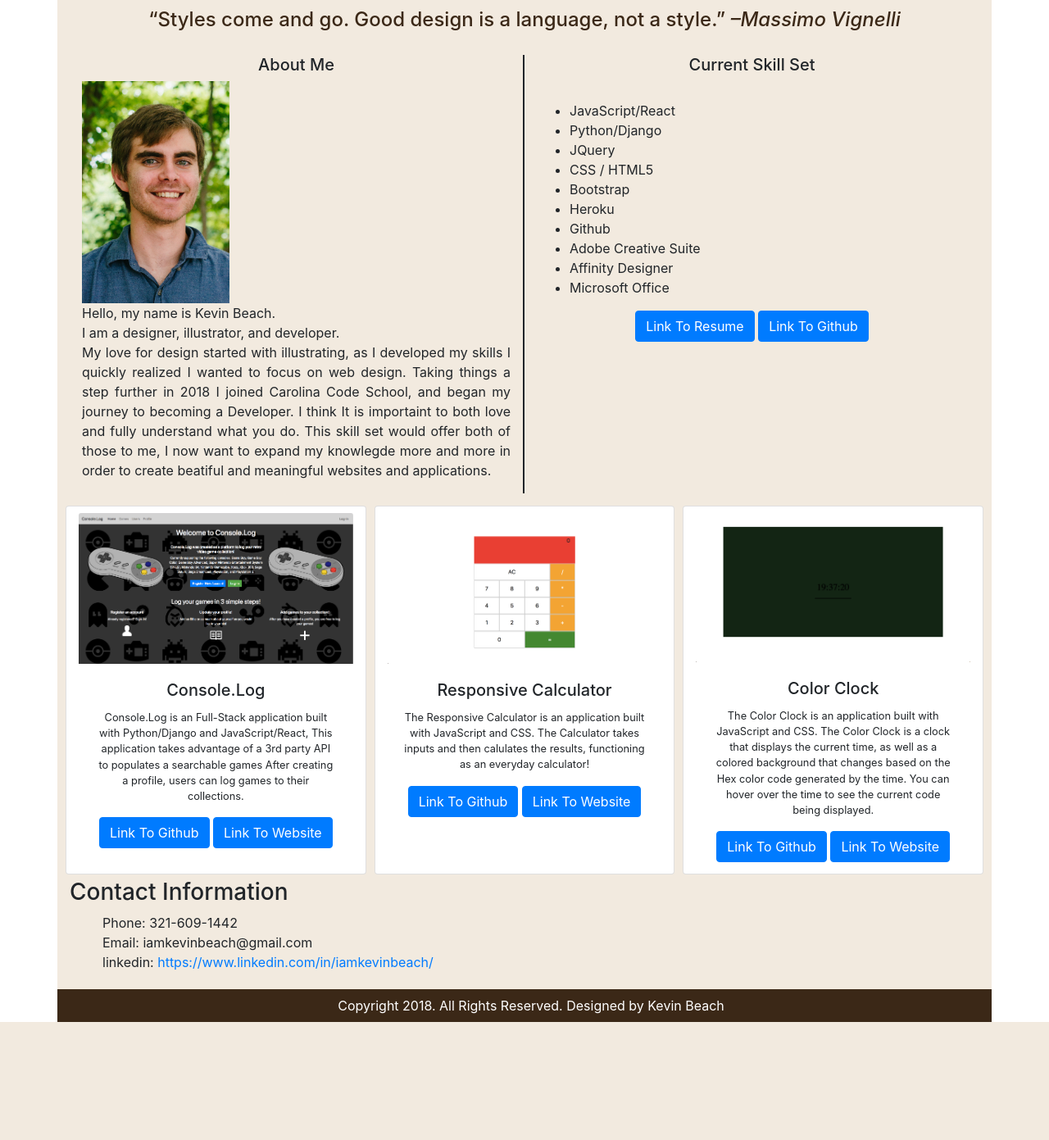
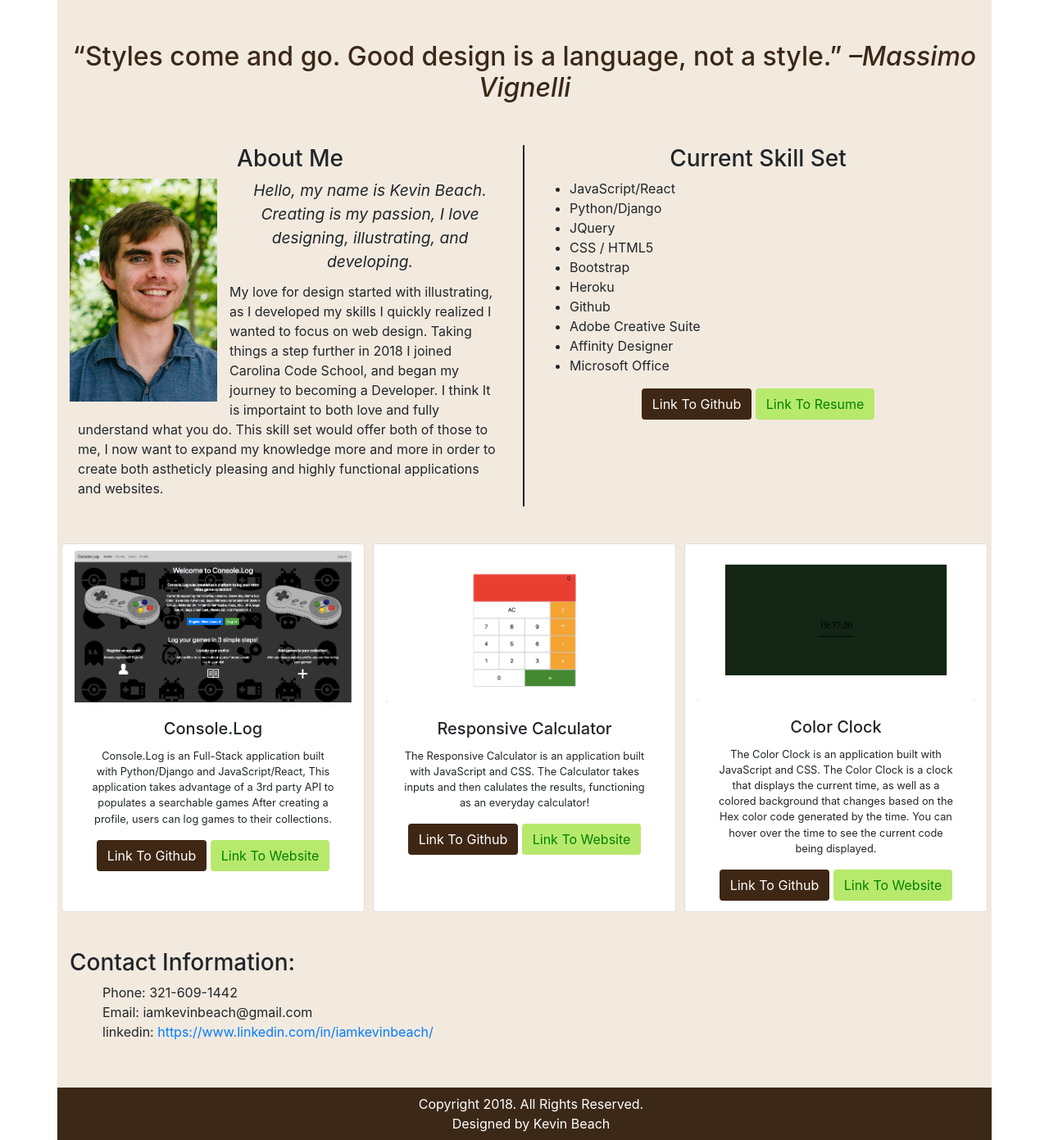
Before and after one commit to Kbeach321/PortfolioRemake, a PHP site: page / in a window 1280 px wide. Shown: the part 56-1447 px from the top of the page at 82% size. Before the commit the page ends 1303 px from the top, so only its background shows below. Run offline with PHP 8.4, Linux system fonts and the light colour scheme.

Commit message:
Heroku Push

```diff
--- a/css/styles.css
+++ b/css/styles.css
@@ -13,6 +13,17 @@ list-style: none;
 .container {
   background-color: #F2EADF
 }
+
+.btn-primary-ltw{
+  color: green;
+  background: #B7E96C;
+}
+
+.btn-primary-GH{
+  color: #FFFFFF;
+  background: #3E2714;
+}
+
 
 /*---------- Navigation ------------*/
 .navbar {
@@ -63,7 +74,7 @@ list-style: none;
 
 /*----------- Projects (Cards) --------------*/
 #projects {
-  margin: 0px -10px;
+margin-top: 40px;
 }
 
 .card {
@@ -77,19 +88,6 @@ margin-top: 8px;
 }
 
 /*----------- Bottom Panels ------------*/
-#bottom_panels {
-  margin: 10px 0px;
-  text-align: justify;
-}
-
-#bottom_panels span {
-  color: red;
-  text-align:right;
-}
-
-#bottom_panels h5 {
-  text-align: center;
-}
 
 #latest_project {
   border-right: solid 2px;
@@ -131,11 +129,36 @@ list-style: initial;
   max-height: 300px;
   max-width: 180px;
   float: left;
+  margin-right: 15px;
 }
 
 .card-text-body{
   font-size: .8rem;
 }
+
+.introduction{
+  font-style: italic;
+  text-align: center;
+  font-size: 1.2rem;
+}
+
+#Contact_Me{
+  margin: 40px 0px;
+}
+
+#latest_project {
+  text-align: center;
+}
+
+.quote{
+  margin: 40px 0px;
+}
+
+#Contact_Me > .col-12{
+  padding-left: 0px;
+  padding-right: 0px;
+}
+
 
 /*----------- Footer -----------*/
 .footer {
@@ -146,14 +169,18 @@ list-style: initial;
 }
 
 .aboutmetext{
-  float: right;
+  text-align: left;
+  margin: 10px;
+}
+
+.centertexttitle{
+  text-align: center;
 }
 
 /*---------- Media Query --------------*/
 
 @media (max-width: 1200px){
   .card {
-    margin: 5px;
     height: 550px;
     text-align: center;
   }
@@ -164,16 +191,21 @@ list-style: initial;
 }
 
 
-@media (max-width: 786px) {
+@media (max-width: 767px) {
   #latest_project {
     border-right: none;
     border-bottom: solid 2px;
     margin-bottom: 10px;
   }
+
   #skills {
     border-right: none;
     border-bottom: solid 2px;
     margin-bottom: 10px;
+  }
+
+  #projects{
+    margin: 0px 5px;
   }
 
   .profilepic {
@@ -197,7 +229,7 @@ list-style: initial;
     }
 
     .card {
-      margin: 5px;
+      margin: 10px 0px;
       height: 500px;
       text-align: center;
     }
@@ -216,3 +248,9 @@ list-style: initial;
     margin-top: 37px;
   }
 }
+
+@media (max-width:401px){
+  .LTW{
+  margin-top:5px;
+  }
+}
--- a/index.html
+++ b/index.html
@@ -1,5 +1,6 @@
 <!DOCTYPE html>
 <html lang="en" dir="ltr">
+
 <head>
   <meta charset="utf-8">
   <title>Kevin Beach Portfolio</title>
@@ -8,6 +9,7 @@
   <link rel="stylesheet" href="https://stackpath.bootstrapcdn.com/bootstrap/4.1.1/css/bootstrap.min.css" integrity="sha384-WskhaSGFgHYWDcbwN70/dfYBj47jz9qbsMId/iRN3ewGhXQFZCSftd1LZCfmhktB" crossorigin="anonymous">
 </head>
 <!--############## Body ###############-->
+
 <body>
   <div class="container">
     <!-- Nav Bar  -->
@@ -20,38 +22,34 @@
           <a class="nav-link" href="#Contact_Me"> Contact Me </a>
         </div>
         <ul>
-          <li><a href="https://twitter.com/iamkevinbeach" target=
-            "_blank"><img src="./images/twitter.png" alt="Twitter"></a></li>
+          <li><a href="https://twitter.com/iamkevinbeach" target="_blank"><img src="./images/twitter.png" alt="Twitter"></a></li>
           <li><a href="https://www.linkedin.com/in/iamkevinbeach/" target="_blank"><img src="./images/linkedin.png" alt=""></a></li>
-          <li><a href="https://github.com/Kbeach321" target=
-            "_blank"> <img src="./images/github.svg" alt=""></a></li>
+          <li><a href="https://github.com/Kbeach321" target="_blank"> <img src="./images/github.svg" alt=""></a></li>
         </ul>
       </nav>
     </div>
 
     <!-- Message Filler  -->
     <div id="home" class="message">
-      <h4> “Styles come and go. Good design is a language, not a style.” <i> –Massimo Vignelli </i> </h4>
+      <h2 class="quote"> “Styles come and go. Good design is a language, not a style.” <i> –Massimo Vignelli </i> </h2>
     </div>
     <!-- Bottom Panels  -->
 
     <div id="bottom_panels" class="row">
       <div id="latest_project" class=" col-12 col-md-6">
-        <h5> About Me</h5>
-        <img class="profilepic" src="./images/Portrait.png" alt="Latest Project IMG" class="card_image">
+        <h3 class="centertexttitle"> About Me</h3>
+        <img src="./images/Portrait.png" alt="Latest Project IMG" class="card_image profilepic">
+        <span class="introduction"> Hello, my name is Kevin Beach.<br/>
+        Creating is my passion, I love designing, illustrating, and developing.<br/>
+        </span>
         <p class="aboutmetext">
-          Hello, my name is Kevin Beach. <br>
-          I am a designer, illustrator, and developer. <br>
-          My love for design started with illustrating, as I developed my skills
-          I quickly realized I wanted to focus on web design. Taking things a step further
-          in 2018 I joined Carolina Code School, and began my journey to becoming a Developer.
-          I think It is importaint to both love and fully understand what you do.
-          This skill set would offer both of those to me, I now want to expand my knowlegde more and more
-          in order to create beatiful and meaningful websites and applications.
+          My love for design started with illustrating, as I developed my skills I quickly realized I wanted to focus on web design. Taking things a step further in 2018 I joined Carolina Code School, and began my journey to becoming a Developer. I think It is
+          importaint to both love and fully understand what you do. This skill set would offer both of those to me,
+          I now want to expand my knowledge more and more in order to create both astheticly pleasing and highly functional applications and websites.
         </p>
       </div>
       <div id="skills" class="col-12 col-md-6">
-        <h5> Current Skill Set </h5> <br>
+        <h3 class="centertexttitle"> Current Skill Set </h3>
         <ul class="skills">
           <li> JavaScript/React </li>
           <li> Python/Django </li>
@@ -65,10 +63,9 @@
           <li> Microsoft Office </li>
         </ul>
         <div class="footlinks">
-          <a href="https://drive.google.com/open?id=1X525edkQBnY31NQa783SXVncd_OU7BGP" target=
-            "_blank" class="btn btn-primary ResumeButton">Link To Resume</a>
-          <a href="https://github.com/Kbeach321" target=
-            "_blank" class="btn btn-primary ResumeButton">Link To Github</a>
+          <a href="https://github.com/Kbeach321" target="_blank" class="btn btn-primary-GH ResumeButton">Link To Github</a>
+
+          <a href="https://drive.google.com/open?id=1X525edkQBnY31NQa783SXVncd_OU7BGP" target="_blank" class="btn btn-primary-ltw ResumeButton">Link To Resume</a>
         </div>
       </div>
     </div>
@@ -78,14 +75,10 @@
         <div class="card-body">
           <h5 class="card-title">Console.Log</h5>
           <p class="card-text-body">
-            Console.Log is an Full-Stack application built with Python/Django and JavaScript/React,
-            This application takes advantage of a 3rd party API to populates a searchable games
-            After creating a profile, users can log games to their collections.
+            Console.Log is an Full-Stack application built with Python/Django and JavaScript/React, This application takes advantage of a 3rd party API to populates a searchable games After creating a profile, users can log games to their collections.
           </p>
-          <a href="https://github.com/Kbeach321/Final_Project" target=
-            "_blank" class="btn btn-primary">Link To Github</a>
-          <a href="http://www.consolelog.club/" target=
-            "_blank" class="btn btn-primary LTW">Link To Website</a>
+          <a href="https://github.com/Kbeach321/Final_Project" target="_blank" class="btn btn-primary-GH">Link To Github</a>
+          <a href="http://www.consolelog.club/" target="_blank" class="btn btn-primary-ltw LTW">Link To Website</a>
         </div>
       </div>
       <div class="card col-12 col-md" style="width: 18rem;">
@@ -93,14 +86,10 @@
         <div class="card-body">
           <h5 class="card-title">Responsive Calculator</h5>
           <p class="card-text-body">
-            The Responsive Calculator is an application built with JavaScript
-            and CSS. The Calculator takes inputs and then calulates the results,
-            functioning as an everyday calculator!
+            The Responsive Calculator is an application built with JavaScript and CSS. The Calculator takes inputs and then calulates the results, functioning as an everyday calculator!
           </p>
-          <a href="https://github.com/Kbeach321/Responsive-Calculator" target=
-            "_blank" class="btn btn-primary">Link To Github</a>
-          <a href="https://kbeach321.github.io/Responsive-Calculator/" target=
-            "_blank" class="btn btn-primary LTW">Link To Website</a>
+          <a href="https://github.com/Kbeach321/Responsive-Calculator" target="_blank" class="btn btn-primary-GH">Link To Github</a>
+          <a href="https://kbeach321.github.io/Responsive-Calculator/" target="_blank" class="btn btn-primary-ltw LTW">Link To Website</a>
         </div>
       </div>
       <div class="card col-12 col-md" style="width: 18rem;">
@@ -108,21 +97,17 @@
         <div class="card-body">
           <h5 class="card-title">Color Clock</h5>
           <p class="card-text-body">
-          The Color Clock is an application built with JavaScript and CSS.
-          The Color Clock is a clock that displays the current time, as well as a colored background that
-          changes based on the Hex color code generated by the time. You can hover over the time to see the current
-          code being displayed.
+            The Color Clock is an application built with JavaScript and CSS. The Color Clock is a clock that displays the current time, as well as a colored background that changes based on the Hex color code generated by the time. You can hover over the time to
+            see the current code being displayed.
           </p>
-          <a href="https://github.com/Kbeach321/Color-Clock" target=
-            "_blank" class="btn btn-primary">Link To Github</a>
-          <a href="https://kbeach321.github.io/Color-Clock/" target=
-            "_blank" class="btn btn-primary LTW">Link To Website</a>
+          <a href="https://github.com/Kbeach321/Color-Clock" target="_blank" class="btn btn-primary-GH">Link To Github</a>
+          <a href="https://kbeach321.github.io/Color-Clock/" target="_blank" class="btn btn-primary-ltw LTW">Link To Website</a>
         </div>
       </div>
     </div>
     <div id="Contact_Me" class="row">
       <div class="col-12">
-        <h3 class="centertextcontact"> Contact Information </h3>
+        <h3 class="centertextcontact"> Contact Information: </h3>
         <ul>
           <li>Phone: 321-609-1442</li>
           <li>Email: iamkevinbeach@gmail.com</li>
@@ -133,7 +118,7 @@
     <!-- Footer  -->
     <div class="footer row">
       <div class="col-12 centertext">
-      <span > Copyright 2018. All Rights Reserved. Designed by Kevin Beach</span>
+        <span> Copyright 2018. All Rights Reserved. <br/> Designed by Kevin Beach</span>
       </div>
     </div>
 
```
